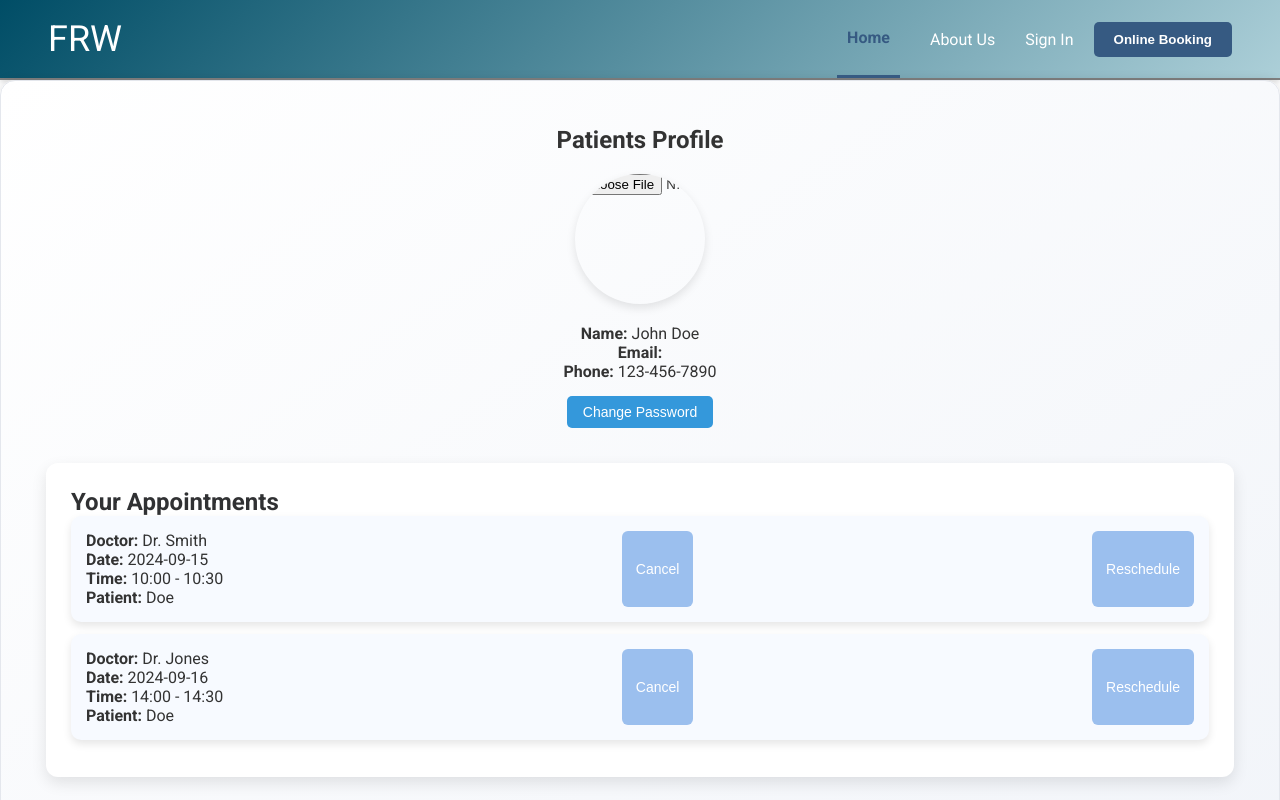
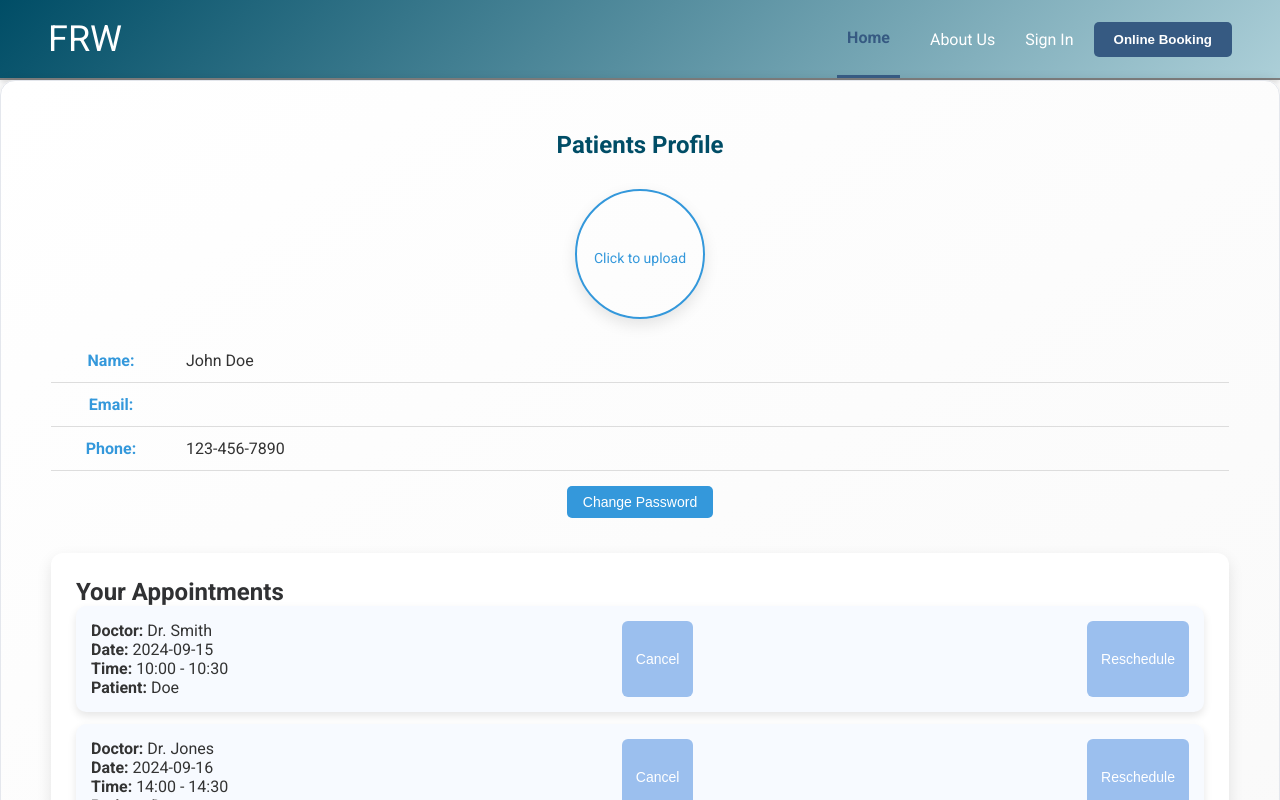
Before and after one commit to preyjk/Double-II, a Vue app in the folder frontend/: page /profile in a window 1280 px wide. Shown: the top 800 px of the page. Built offline with nearby package versions, Linux system fonts and the light colour scheme; what @fawmi/vue-google-maps would draw is missing.

Commit message:
Update Profile

```diff
--- a/frontend/src/components/patients/GPSelectForm.vue
+++ b/frontend/src/components/patients/GPSelectForm.vue
@@ -1,5 +1,3 @@
-
-您说：
 <template>
   <div class="gp-select-form">
     <h1>Doctors at {{ clinicName }}</h1>
--- a/frontend/src/pages/patients/PersonalProfilePage.vue
+++ b/frontend/src/pages/patients/PersonalProfilePage.vue
@@ -5,18 +5,38 @@
     <div class="profile-header">
       <h2>Patients Profile</h2>
 
-      <div class="avatar-container">
-        <input type="file" accept="image/*" class="avatar-uploader" @change="onAvatarChange" />
-        <img v-if="profileForm.avatarUrl" :src="profileForm.avatarUrl" class="avatar" />
-        <i v-else class="el-icon-plus avatar-uploader-icon"></i>
+     <!-- Avatar Upload -->
+     <div class="avatar-container">
+        <label class="avatar-uploader">
+          <input type="file" accept="image/*" class="avatar-input" @change="onAvatarChange" />
+          <div class="avatar-wrapper">
+            <!-- If avatar is uploaded, show the image, otherwise show the upload prompt -->
+            <img v-if="profileForm.avatarUrl" :src="profileForm.avatarUrl" class="avatar" />
+            <div v-else class="avatar-placeholder">
+              <i class="el-icon-plus avatar-uploader-icon"></i>
+              <span class="avatar-hint">Click to upload</span>
+            </div>
+          </div>
+        </label>
       </div>
 
       <!-- User Information -->
-      <div class="profile-info">
-        <p><strong>Name:</strong> {{ profileForm.name }}</p>
-        <p><strong>Email:</strong> {{ profileForm.email }}</p>
-        <p><strong>Phone:</strong> {{ profileForm.phone }}</p>
-      </div>
+     <div class="profile-info">
+       <table class="info-table">
+         <tr>
+           <td><strong>Name:</strong></td>
+           <td>{{ profileForm.name }}</td>
+         </tr>
+         <tr>
+           <td><strong>Email:</strong></td>
+           <td>{{ profileForm.email }}</td>
+         </tr>
+         <tr>
+           <td><strong>Phone:</strong></td>
+           <td>{{ profileForm.phone }}</td>
+         </tr>
+       </table>
+     </div>
 
       <!-- Trigger to show the password change form modal -->
       <el-button type="primary" @click="showPasswordChangeModal" class="change-password-button">Change
@@ -253,49 +273,84 @@ export default {
 
 
 <style scoped>
+
+.avatar-container {
+  display: flex;
+  justify-content: center;
+  margin-top: 30px; /* 增加顶部的间距 */
+  margin-bottom: 20px;
+}
+
 .profile-card {
-  background: linear-gradient(145deg, #ffffff, #f1f4f9);
+  background: linear-gradient(145deg, #fff, #f9f9f9);
   border-radius: 15px;
-  box-shadow: 0 6px 15px rgba(0, 0, 0, 0.1);
-  padding: 25px;
+  box-shadow: 0 10px 30px rgba(0, 0, 0, 0.1);
+  padding: 30px;
   transition: all 0.3s ease;
 }
 
 .profile-header {
   text-align: center;
   margin-bottom: 25px;
-  color: #333;
+  color: #004d66;
+  margin-bottom: 30px;
+}
+
+.avatar-container {
+  display: flex;
+  justify-content: center;
+  margin-bottom: 20px;
 }
 
 .avatar-uploader {
+  position: relative;
   width: 130px;
   height: 130px;
-  margin: 20px auto;
   border-radius: 50%;
   overflow: hidden;
-  box-shadow: 0 4px 10px rgba(0, 0, 0, 0.1);
-  transition: transform 0.3s ease;
+  border: 2px solid #3498db;
+  box-shadow: 0 6px 15px rgba(0, 0, 0, 0.1);
+  cursor: pointer;
+  transition: transform 0.3s ease, box-shadow 0.3s ease;
+}
+
+.avatar-wrapper {
+  display: flex;
+  justify-content: center;
+  align-items: center;
+  width: 100%;
+  height: 100%;
+}
+
+.avatar-placeholder {
+  display: flex;
+  flex-direction: column;
+  justify-content: center;
+  align-items: center;
+  color: #3498db;
 }
 
 .avatar-uploader:hover {
   transform: scale(1.05);
+  box-shadow: 0 8px 18px rgba(0, 0, 0, 0.15);
+}
+
+.avatar-input {
+  position: absolute;
+  width: 100%;
+  height: 100%;
+  opacity: 0;
+  cursor: pointer;
 }
 
 .avatar-uploader-icon {
   font-size: 34px;
   color: #b0b3c5;
-  height: 100%;
-  display: flex;
-  justify-content: center;
-  align-items: center;
-  background-color: #f0f3f8;
-  border-radius: 50%;
-  transition: background-color 0.3s ease, transform 0.3s ease;
+  transition: color 0.3s ease;
 }
 
 .avatar-uploader-icon:hover {
-  background-color: #d8dce6;
-  transform: scale(1.1);
+  color: #3498db;
 }
 
 .avatar {
@@ -304,6 +359,18 @@ export default {
   object-fit: cover;
   border-radius: 50%;
 }
+
+.avatar-hint {
+  margin-top: 8px;
+  font-size: 14px;
+  color: #3498db;
+  transition: color 0.3s ease;
+}
+
+.avatar-hint:hover {
+  color: #2980b9;
+}
+
 
 .change-password-button {
   margin-top: 15px;
@@ -409,4 +476,34 @@ export default {
   border-radius: 12px;
   box-shadow: 0 6px 15px rgba(0, 0, 0, 0.1);
 }
+
+.info-table {
+  width: 100%;
+  border-collapse: collapse;
+  margin-top: 20px;
+}
+
+.info-table tr {
+  border-bottom: 1px solid #ddd;
+}
+
+.info-table td {
+  padding: 12px 15px;
+  font-size: 16px;
+  color: #333;
+}
+
+.info-table td:first-child {
+  font-weight: bold;
+  color: #3498db;
+  width: 120px;
+}
+
+.info-table td:last-child {
+  text-align: left;
+}
+
+.info-table tr:hover {
+  background-color: #f9fbfc;
+}
 </style>
```
